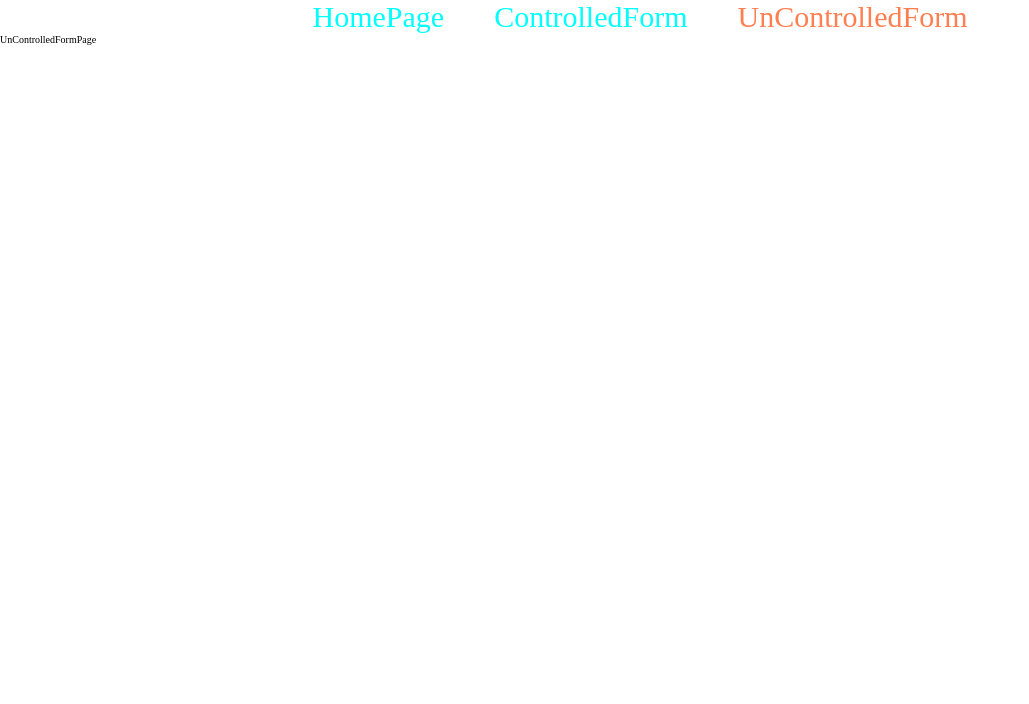
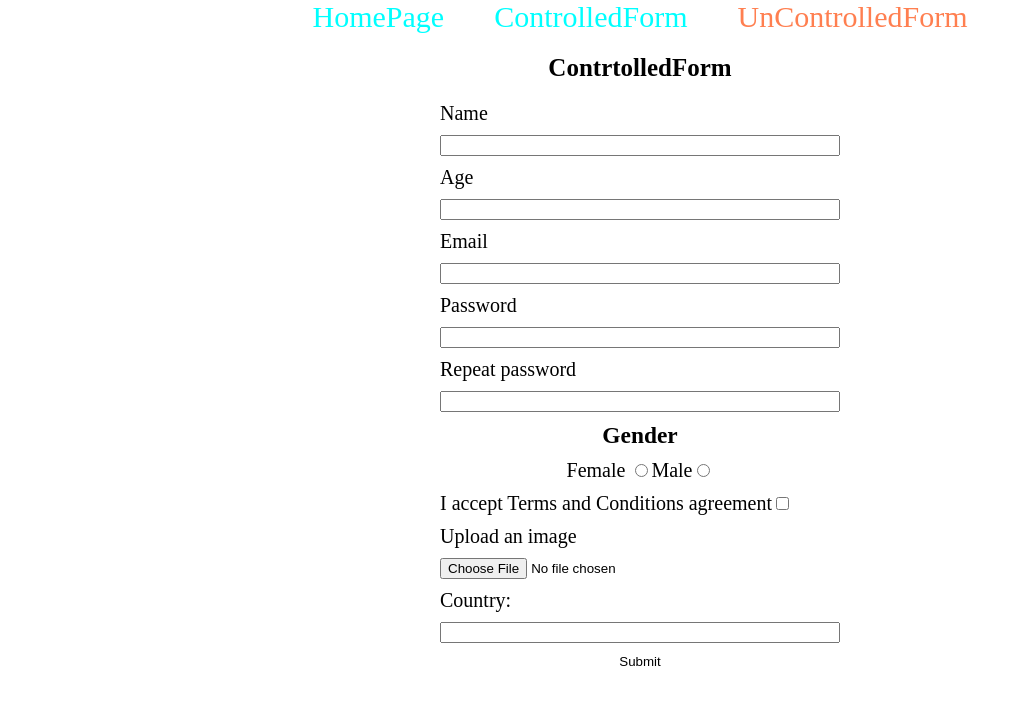
Before and after one commit to ab3MN/react-forms, a React (Vite) app: page /UnControlledForm in a window 1280 px wide. Shown: the top 704 px of the page, without its empty margins (0-1029 px from the left). Built offline with nearby package versions, Linux system fonts and the light colour scheme.

Commit message:
feat: implement uncontrolled form without button disabled

```diff
--- a/src/components/ContrtolledForm/ContrtolledForm.tsx
+++ b/src/components/ContrtolledForm/ContrtolledForm.tsx
@@ -23,7 +23,7 @@ const ContrtolledForm = (): ReactNode => {
     reset,
   } = useForm<IUser>({
     resolver: yupResolver(userSchema),
-    mode: 'onBlur',
+    mode: 'all',
   });
 
   const onSubmitHandler: SubmitHandler<IUser> = async (data): Promise<void> => {
@@ -46,26 +46,27 @@ const ContrtolledForm = (): ReactNode => {
       <h2 className='form__title'>ContrtolledForm</h2>
       <form onSubmit={handleSubmit(onSubmitHandler)}>
         <div className='input__container'>
-          <label htmlFor='name'>Name</label> <input id='name' type='text' {...register('name')} />{' '}
+          <label htmlFor='name'>Name</label> <input id='name' type='text' {...register('name')} autoComplete='on' />{' '}
           <p className='form__error'>{errors.name?.message}</p>
         </div>
         <div className='input__container'>
-          <label htmlFor='age'>Age</label> <input id='age' type='number' {...register('age')} />{' '}
+          <label htmlFor='age'>Age</label> <input id='age' type='number' {...register('age')} autoComplete='on' />{' '}
           <p className='form__error'>{errors.age?.message}</p>
         </div>
         <div className='input__container'>
-          <label htmlFor='email'>Email</label> <input id='email' type='email' {...register('email')} />{' '}
+          <label htmlFor='email'>Email</label>{' '}
+          <input id='email' type='email' {...register('email')} autoComplete='on' />{' '}
           <p className='form__error'>{errors.email?.message}</p>
         </div>
         <div className='input__container'>
           <label htmlFor='password'>Password</label>
-          <input id='password' type='password' {...register('password')} />
+          <input id='password' type='password' {...register('password')} autoComplete='on' />
           <p className='form__error'>{errors.password?.message}</p>
         </div>
 
         <div className='input__container'>
           <label htmlFor='repeatPassword'>Repeat password</label>
-          <input id='repeatPassword' type='password' {...register('repeatPassword')} />{' '}
+          <input id='repeatPassword' type='password' {...register('repeatPassword')} autoComplete='on' />{' '}
           <p className='form__error'>{errors.repeatPassword?.message}</p>
         </div>
         <h3>Gender</h3>
@@ -79,13 +80,13 @@ const ContrtolledForm = (): ReactNode => {
         <div className='input__container'>
           <label htmlFor='conditions'>
             I accept Terms and Conditions agreement
-            <input id='conditions' type='checkbox' {...register('conditions')} />
+            <input id='conditions' type='checkbox' {...register('conditions')} autoComplete='on' />
             <p className='form__error'>{errors.conditions?.message}</p>
           </label>
         </div>
         <div className='input__container'>
           <label htmlFor='image'>Upload an image</label>
-          <input type='file' accept='.jpeg,.jpg,.png,.webp' id='image' {...register('image')} />
+          <input type='file' accept='.jpeg,.jpg,.png,.webp' id='image' {...register('image')} autoComplete='on' />
           <p className='form__error'>{errors.image?.message}</p>
         </div>
         <div className='input__container'>
--- /dev/null
+++ b/src/components/UnContrtolledForm/UnContrtolledForm.tsx
@@ -0,0 +1,143 @@
+import { ReactNode, useState } from 'react';
+
+import { yupResolver } from '@hookform/resolvers/yup';
+import { useForm, SubmitHandler } from 'react-hook-form';
+import { useNavigate } from 'react-router';
+import { v4 as uuidv4 } from 'uuid';
+import { ValidationError } from 'yup';
+
+import { countriesList } from '../../Constants/Country';
+import userSchema from '../../Constants/UserSchema';
+import { useAppDispatch } from '../../hooks/useAppDispatch';
+import { IUserState, saveUser } from '../../redux/slices/user/userSlice';
+import { IUser } from '../../types/User';
+import { getBase64 } from '../../utils/convertBase64';
+
+interface FormFields {
+  name: HTMLInputElement;
+  age: HTMLInputElement;
+  email: HTMLInputElement;
+  password: HTMLInputElement;
+  repeatPassword: HTMLInputElement;
+  gender: HTMLInputElement;
+  conditions: HTMLInputElement;
+  image: HTMLInputElement;
+  country: HTMLInputElement;
+}
+
+const UnContrtolledForm = (): ReactNode => {
+  const navigate = useNavigate();
+  const dispatch = useAppDispatch();
+
+  const [errors, setErrors] = useState<{ [key: string]: string }>({});
+  const [isDisabled, seDisabled] = useState<boolean>(false);
+
+  const onSubmitHandler: React.FormEventHandler<HTMLFormElement & FormFields> = async (e): Promise<void> => {
+    e.preventDefault();
+    const form = e.currentTarget;
+
+    const data = {
+      name: form.name.value,
+      age: +form.age.value,
+      email: form.email.value,
+      password: form.password.value,
+      repeatPassword: form.repeatPassword.value,
+      gender: form.gender.value,
+      conditions: form.conditions.checked,
+      image: form.image.files,
+      country: form.country.value,
+    };
+
+    try {
+      const isValidate = await userSchema.validate(data, { abortEarly: false });
+
+      if (isValidate && form.image.files) {
+        const imageToBase64 = await getBase64(form.image.files[0]);
+        const user = {
+          ...data,
+          image: imageToBase64,
+          id: uuidv4(),
+        };
+
+        dispatch(saveUser(user));
+        navigate('/');
+      }
+    } catch (err) {
+      if (err instanceof ValidationError) {
+        const errorsMessages: { [key: string]: string } = {};
+
+        err.inner.forEach(({ path, message }) => {
+          if (path) errorsMessages[path] = message;
+        });
+
+        setErrors(errorsMessages);
+      }
+    }
+  };
+
+  return (
+    <section>
+      <h2 className='form__title'>ContrtolledForm</h2>
+      <form onSubmit={onSubmitHandler}>
+        <div className='input__container'>
+          <label htmlFor='name'>Name</label> <input id='name' type='text' autoComplete='on' name='name' required />
+          {errors.name && <p className='form__error'>{errors.name}</p>}
+        </div>
+        <div className='input__container'>
+          <label htmlFor='age'>Age</label> <input id='age' type='number' autoComplete='on' name='number' required />
+          {errors.age && <p className='form__error'>{errors.age}</p>}
+        </div>
+        <div className='input__container'>
+          <label htmlFor='email'>Email</label> <input id='email' type='email' autoComplete='on' name='email' required />
+          {errors.email && <p className='form__error'>{errors.email}</p>}
+        </div>
+        <div className='input__container'>
+          <label htmlFor='password'>Password</label>
+          <input id='password' type='password' autoComplete='on' name='password' required />{' '}
+          {errors.password && <p className='form__error'>{errors.password}</p>}
+        </div>
+
+        <div className='input__container'>
+          <label htmlFor='repeatPassword'>Repeat password</label>
+          <input id='repeatPassword' type='password' autoComplete='on' name='repeatPassword' required />{' '}
+          {errors.repeatPassword && <p className='form__error'>{errors.repeatPassword}</p>}
+        </div>
+        <h3>Gender</h3>
+        <div>
+          <label htmlFor='female'>Female</label>{' '}
+          <input id='female' type='radio' value='female' name='gender' required />
+          <label htmlFor='male'>Male</label>
+          <input id='male' type='radio' value='male' name='gender' required />{' '}
+          {errors.gender && <p className='form__error'>{errors.gender}</p>}
+        </div>
+        <div className='input__container'>
+          <label htmlFor='conditions'>
+            I accept Terms and Conditions agreement
+            <input id='conditions' type='checkbox' name='conditions' required autoComplete='on' />{' '}
+            {errors.conditions && <p className='form__error'>{errors.conditions}</p>}
+          </label>
+        </div>
+        <div className='input__container'>
+          <label htmlFor='image'>Upload an image</label>
+          <input type='file' accept='.jpeg,.jpg,.png,.webp' id='image' name='image' required />{' '}
+          {errors.image && <p className='form__error'>{errors.image}</p>}
+        </div>
+        <div className='input__container'>
+          <label htmlFor='country'>Country:</label>{' '}
+          <input type='text' id='country' list='countriesList' name='country' required autoComplete='on' />
+          <datalist id='countriesList'>
+            {countriesList.map((country) => (
+              <option key={country} value={country} />
+            ))}
+          </datalist>{' '}
+          {errors.country && <p className='form__error'>{errors.country}</p>}
+        </div>
+        <button type='submit' disabled={isDisabled}>
+          Submit
+        </button>
+      </form>
+    </section>
+  );
+};
+
+export default UnContrtolledForm;
--- a/src/page/UnControlledFormPage/UnControlledFormPage.tsx
+++ b/src/page/UnControlledFormPage/UnControlledFormPage.tsx
@@ -1,5 +1,7 @@
 import { ReactNode } from 'react';
 
-const UnControlledFormPage = (): ReactNode => <div>UnControlledFormPage</div>;
+import UnContrtolledForm from '../../components/UnContrtolledForm/UnContrtolledForm';
+
+const UnControlledFormPage = (): ReactNode => <UnContrtolledForm />;
 
 export default UnControlledFormPage;
--- a/src/styles/components/_User.scss
+++ b/src/styles/components/_User.scss
@@ -6,7 +6,9 @@
     display: flex;
     flex-wrap: wrap;
     justify-content: center;
+    padding: 0 1rem;
     column-gap: 2rem;
+    row-gap: 2rem;
   }
   &__item {
     width: 20rem;
```
Also changed, not shown: src/components/ContrtolledForm/form.scss (deleted).
